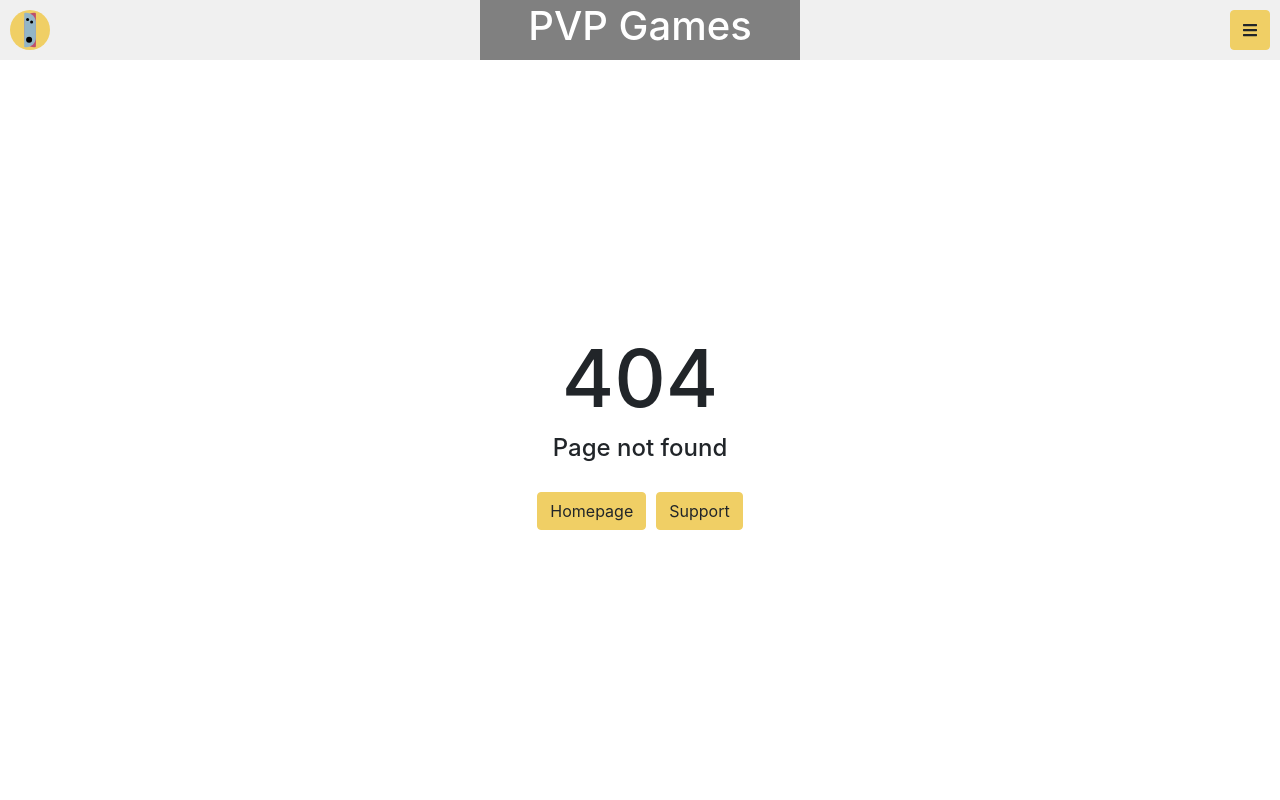
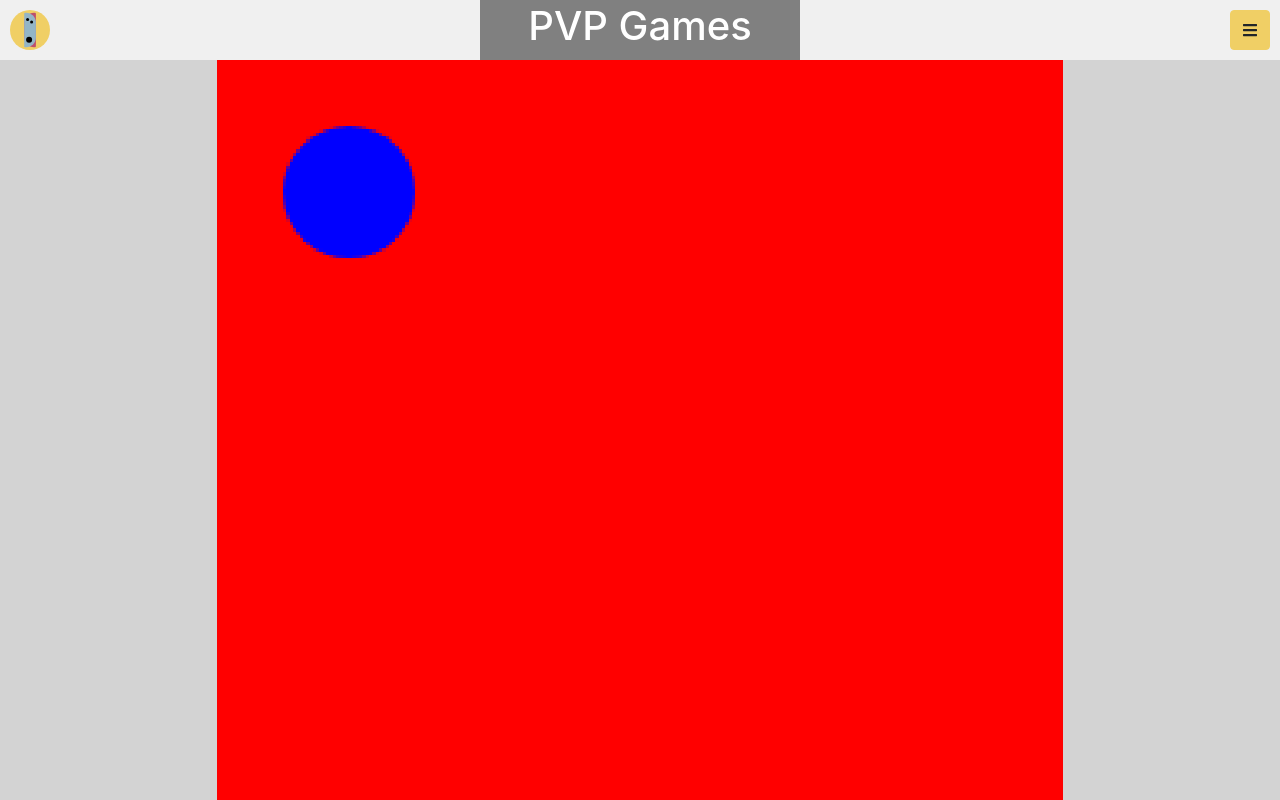
Before and after one commit to ferose/p2pgames, a React (Create React App) app: page /jumpkick in a window 1280 px wide. Before the commit this address had no page. Built offline with nearby package versions, Linux system fonts and the light colour scheme.

Commit message:
Setup canvas for jumpkick

```diff
--- a/src/App.tsx
+++ b/src/App.tsx
@@ -12,6 +12,7 @@ import { Markdown } from './pages/Markdown';
 import { NotFound } from './pages/notfound/NotFound';
 import { Provider } from "react-redux";
 import { store } from './Store';
+import { JumpKick } from './pages/jumpkick/JumpKick';
 
 interface IAppProps {
 }
@@ -38,6 +39,7 @@ export default class App extends React.Component<IAppProps, IAppState> {
                         <Switch>
                             <Route path="/" component={Homepage} exact/>
                             <Route path="/4play" component={Play4}/>
+                            <Route path="/jumpkick" component={JumpKick}/>
                             <Route path="/support" render={(props) => <Markdown {...props} name="Support" />}/>
                             <Route component={NotFound}/>
                         </Switch>
--- a/src/pages/jumpkick/JumpKick.module.scss
+++ b/src/pages/jumpkick/JumpKick.module.scss
@@ -1,3 +1,10 @@
 :local(.container) {
-    background-color: red;
+    background-color: lightgray;
+    width: 100%;
+    height: 100%;
+    image-rendering: -moz-crisp-edges;
+    image-rendering: -webkit-crisp-edges;
+    image-rendering: pixelated;
+    image-rendering: crisp-edges;
+    object-fit: contain;
 }
--- a/src/pages/jumpkick/JumpKick.tsx
+++ b/src/pages/jumpkick/JumpKick.tsx
@@ -5,9 +5,53 @@ interface IJumpKickProps {}
 interface IJumpKickState {}
 
 export class JumpKick extends React.Component<IJumpKickProps, IJumpKickState> {
+    private canvasRef: React.RefObject<HTMLCanvasElement>;
+
+    public constructor(props: IJumpKickProps) {
+        super(props);
+        this.canvasRef = React.createRef();
+    }
+
+    private get canvas() {
+        return this.canvasRef.current as HTMLCanvasElement;
+    }
+
+    private draw = (time:number) => {
+        window.requestAnimationFrame(this.draw);
+        const canvas = this.canvas;
+        if (!canvas.getContext) {
+            return;
+        }
+        const ctx = canvas.getContext('2d');
+        if (!ctx) {
+            return;
+        }
+
+        ctx.save();
+
+        ctx.fillStyle="red";
+        ctx.fillRect(0, 0, 256, 224);
+
+        ctx.fillStyle = "blue";
+        ctx.beginPath();
+        ctx.arc(40, 40, 20, 0, 2*Math.PI);
+        ctx.fill();
+
+        ctx.restore();
+    }
+
+    componentDidMount() {
+        window.requestAnimationFrame(this.draw);
+    }
+
     public render() {
         return (
-            <div className={styles.container}></div>
+            <canvas
+                ref={this.canvasRef}
+                width="256"
+                height="224"
+                className={styles.container}
+            ></canvas>
         )
     }
 }
```
